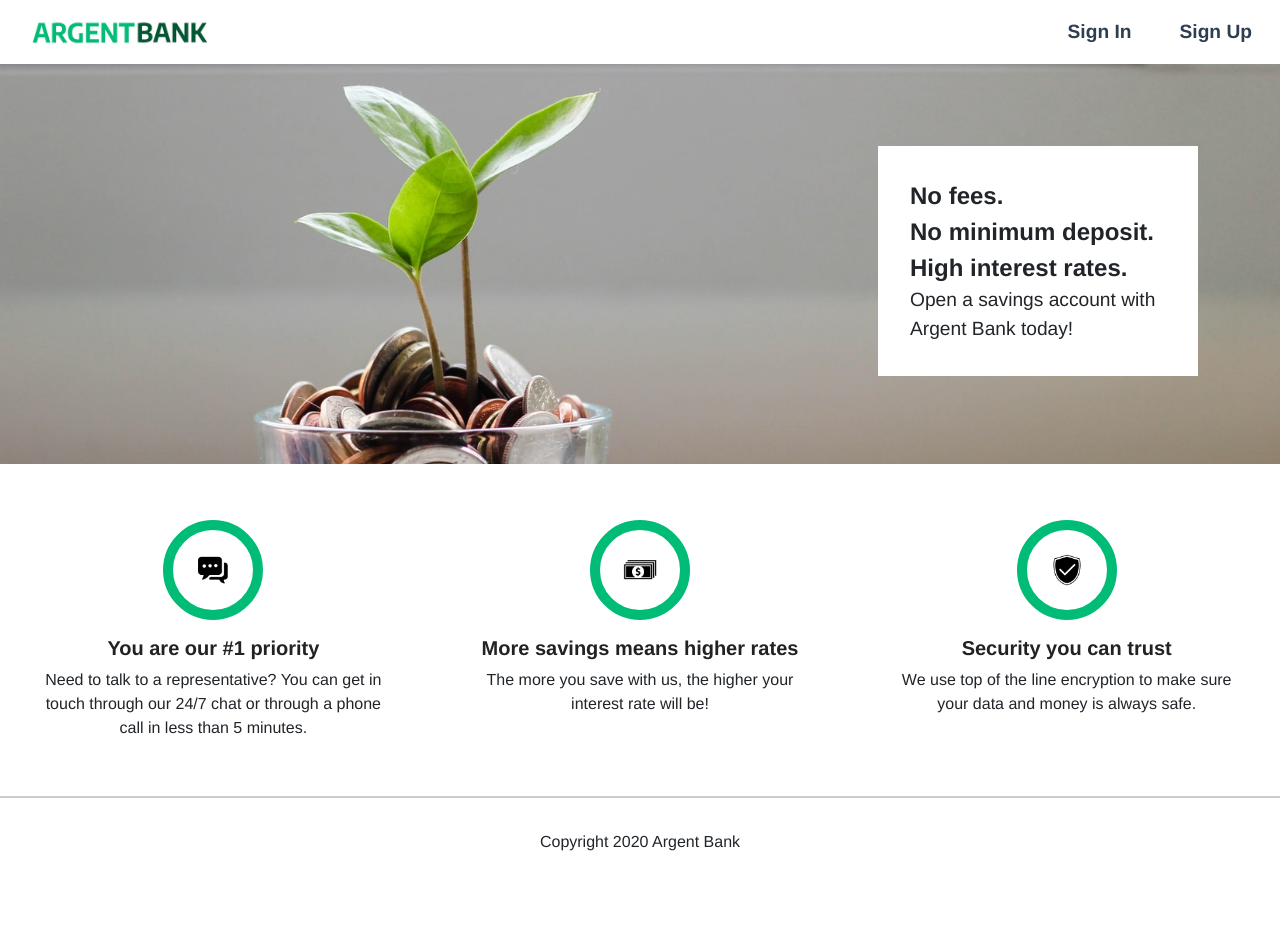
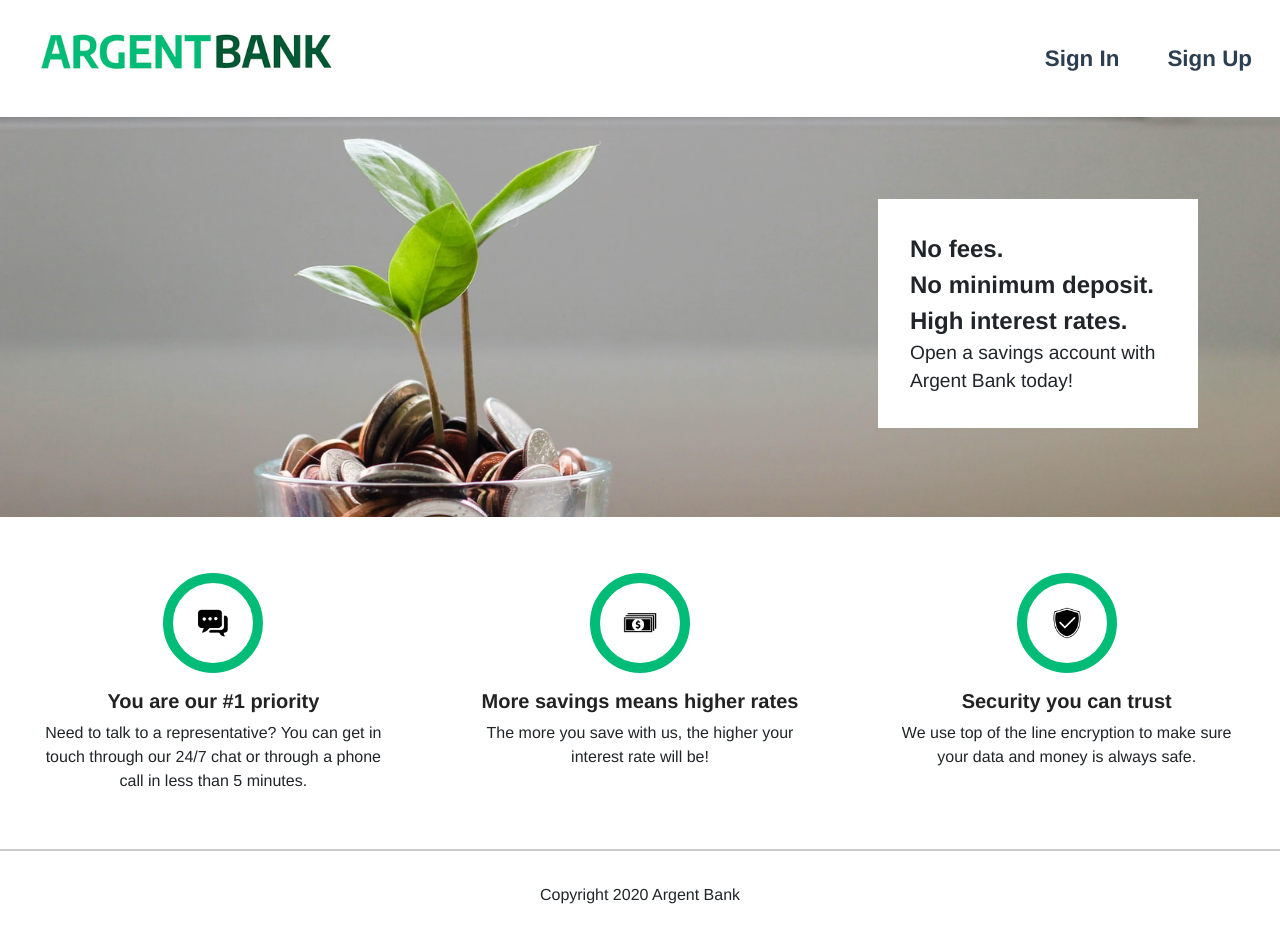
Before and after one commit to emilie-v11/Argent-Bank, a React (Create React App) app: page / in a window 1280 px wide. Before the commit the page ends 878 px from the top, so only its background shows below. Built offline with nearby package versions, Linux system fonts and the light colour scheme.

Commit message:
NavBar, Account - Fix CSS for Responsive < 768 px

```diff
--- a/src/components/Accounts/Accounts.css
+++ b/src/components/Accounts/Accounts.css
@@ -1,8 +1,7 @@
 .account {
     display: flex;
     justify-content: space-between;
-
-    /* justify-content: center; */
+    flex-direction: column;
 
     align-items: center;
     border: 1px solid black;
@@ -14,9 +13,7 @@
 }
 
 .account-content-wrapper {
-    text-align: left;
-
-    /* text-align: center; */
+    text-align: center;
 }
 
 .account-title {
@@ -45,16 +42,21 @@
     display: block;
     width: 100%;
     font-size: 1.1rem;
-    /* margin-top: 1rem; */
+    margin-top: 1rem;
     padding: 8px;
 }
 
-@media (min-width: 720px) {
+@media (min-width: 768px) {
     .account {
         flex-direction: row;
     }
 
+    .account-content-wrapper {
+        text-align: left;
+    }
+
     .transaction-button {
         width: 200px;
+        margin-top: 0;
     }
 }
--- a/src/components/Header/MainNav/MainNav.css
+++ b/src/components/Header/MainNav/MainNav.css
@@ -1,6 +1,6 @@
 .main-nav {
     display: flex;
-    justify-content: space-between;
+    flex-direction: column;
     align-items: center;
     padding: 5px 20px;
 }
@@ -14,6 +14,24 @@
     color: #42b983;
 }
 
+.main-nav-logo {
+    display: flex;
+    align-items: center;
+    margin-bottom: 1rem;
+}
+
+.main-nav-logo-image {
+    max-width: 100%;
+    width: 200px;
+}
+
+.main-nav-items {
+    display: flex;
+    justify-content: space-around;
+    /* justify-content: space-between; */
+    width: 100%;
+}
+
 .main-nav-item {
     text-decoration: none;
     color: #2c3e50;
@@ -24,11 +42,12 @@
 .main-nav-item:hover {
     text-decoration: none;
     color: #2c3e50;
+    color: #42b983;
 }
 
-a:hover {
+/* a:hover {
     color: #2c3e50;
-}
+} */
 
 .main-nav-item i {
     margin-right: 10px;
@@ -38,12 +57,23 @@ a:hover {
     font-size: 1.5rem;
 } */
 
-.main-nav-logo {
-    display: flex;
-    align-items: center;
+@media (min-width: 768px) {
+    .main-nav {
+        flex-direction: row;
+        justify-content: space-between;
+    }
+
+    .main-nav-logo-image {
+        max-width: 100%;
+        width: auto;
+    }
+
+    .main-nav-items {
+        display: flex;
+        justify-content: flex-end;
+    }
+
+    .main-nav-item {
+        font-size: 1.4rem;
+    }
 }
-
-.main-nav-logo-image {
-    max-width: 100%;
-    width: 200px;
-}
--- a/src/components/Header/MainNav/MainNav.jsx
+++ b/src/components/Header/MainNav/MainNav.jsx
@@ -8,6 +8,7 @@ import { logout } from '../../../actions/auth';
 
 const MainNav = () => {
     const { isLoggedIn } = useSelector(state => state.auth);
+    // const { firstName } = useSelector(state => state.user);
     // const { message } = useSelector(state => state.message);
     // const [loading, setLoading] = useState(false);
 
@@ -24,8 +25,8 @@ const MainNav = () => {
                 <h1 className="visually-hidden">Argent Bank</h1>
             </NavLink>
             {!isLoggedIn ? (
-                <div>
-                    <NavLink className="main-nav-item mx-5" to="/login">
+                <div className="main-nav-items">
+                    <NavLink className="main-nav-item mx-md-5" to="/login">
                         {/* <i className="fa fa-user-circle"></i> */}
                         Sign In
                     </NavLink>
@@ -34,8 +35,8 @@ const MainNav = () => {
                     </NavLink>
                 </div>
             ) : (
-                <div>
-                    <NavLink className="main-nav-item mx-5" to="/profile">
+                <div className="main-nav-items">
+                    <NavLink className="main-nav-item mx-md-5" to="/profile">
                         <i className="fa fa-user-circle"></i>
                         {'firstName'}
                     </NavLink>
```
